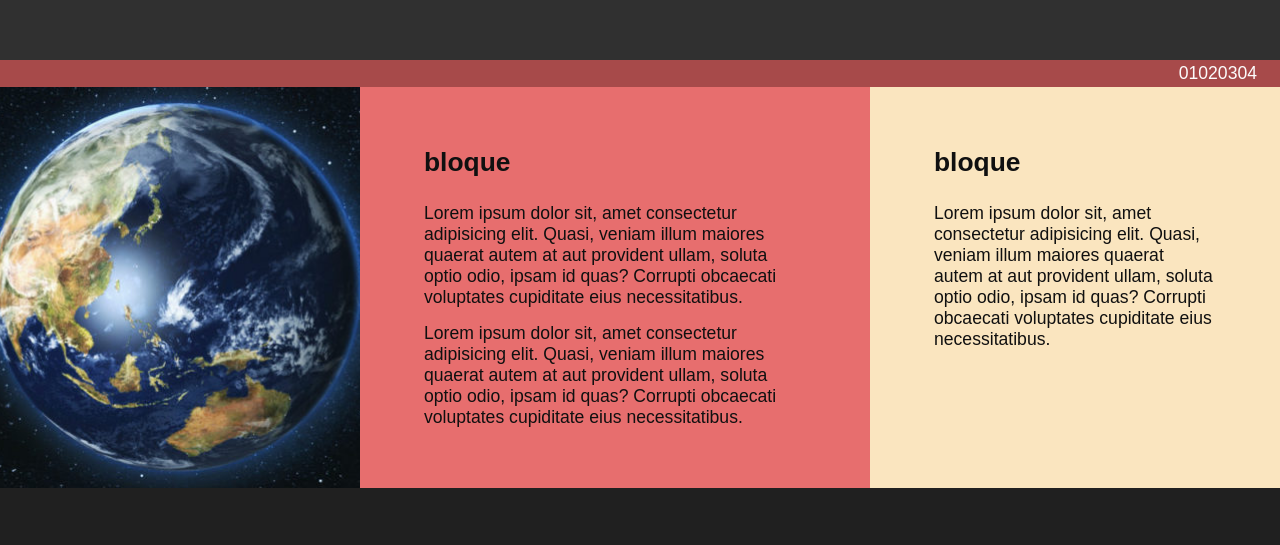
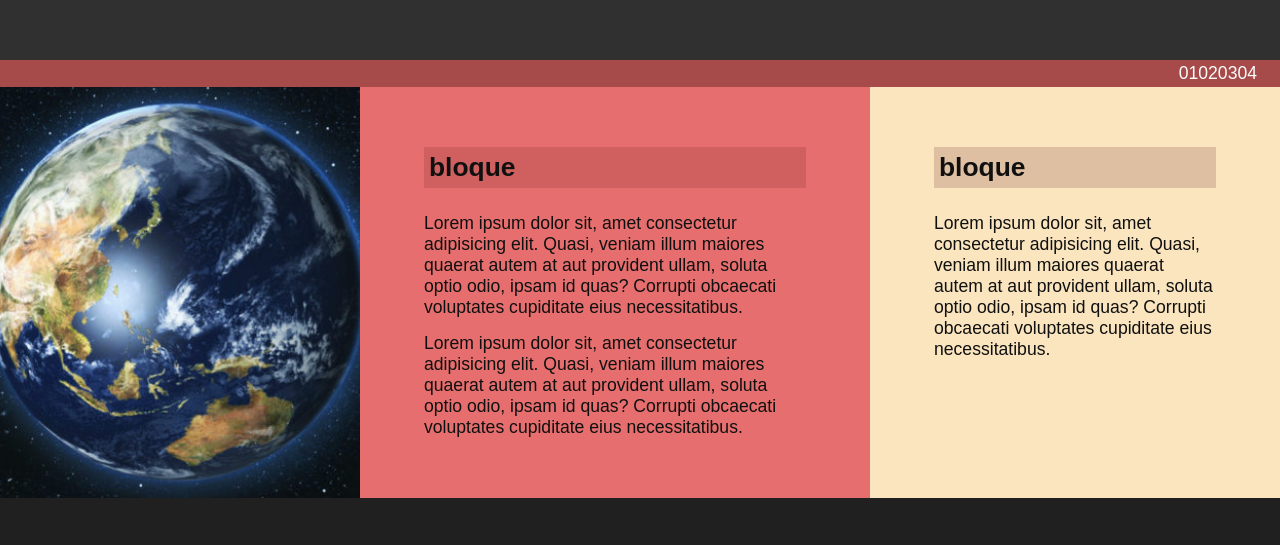
Before and after one commit to leomathot/Test-page-04, a plain HTML site: page index.html in a window 1280 px wide. Shown: the part 340-885 px from the top of the page. Drawn offline with Linux system fonts and the light colour scheme.

Commit message:
se agregan fondos de h1 y max-width de p

```diff
--- a/estilos/estilos.css
+++ b/estilos/estilos.css
@@ -46,11 +46,17 @@ nav ul {
 }
 
 h1, h2, h3 {
+    background-color: rgba(117, 41, 41, 0.2);
+    padding: 5px;
     margin-bottom: 25px;
+    max-width: 450px;
 }
 
+
 p {
+    margin: auto;
     margin-top: 15px;
+    max-width: 600px;
 }
 
 section {
@@ -68,13 +74,15 @@ section {
     flex: 250px;
     background-color: #101010;
     min-height: 300px;
+    display: flex;
+    justify-content: right;
 }
 
 .b-1 img {
     width: 100%;
+    max-width: 500px;
     height: 100%;
     object-fit: cover;
-    margin: auto;
 }
 
 .b-2 {
@@ -133,6 +141,10 @@ footer {
     padding: 70px 40px;
 }
 
+footer p {
+    max-width: 100%;
+}
+
 footer p:first-of-type {
     margin-top: 0;
 }
--- a/index.html
+++ b/index.html
@@ -21,7 +21,7 @@
     </nav>
     <main>
         <section class="doble">
-            <article class="bloque b-1 fondo-3">
+            <article class="bloque b-1 fondo-2">
                 <img src="./imagenes/planeta-tierra.jpg"/>
             </article>
             <article class="bloque b-2 fondo-3">
```
